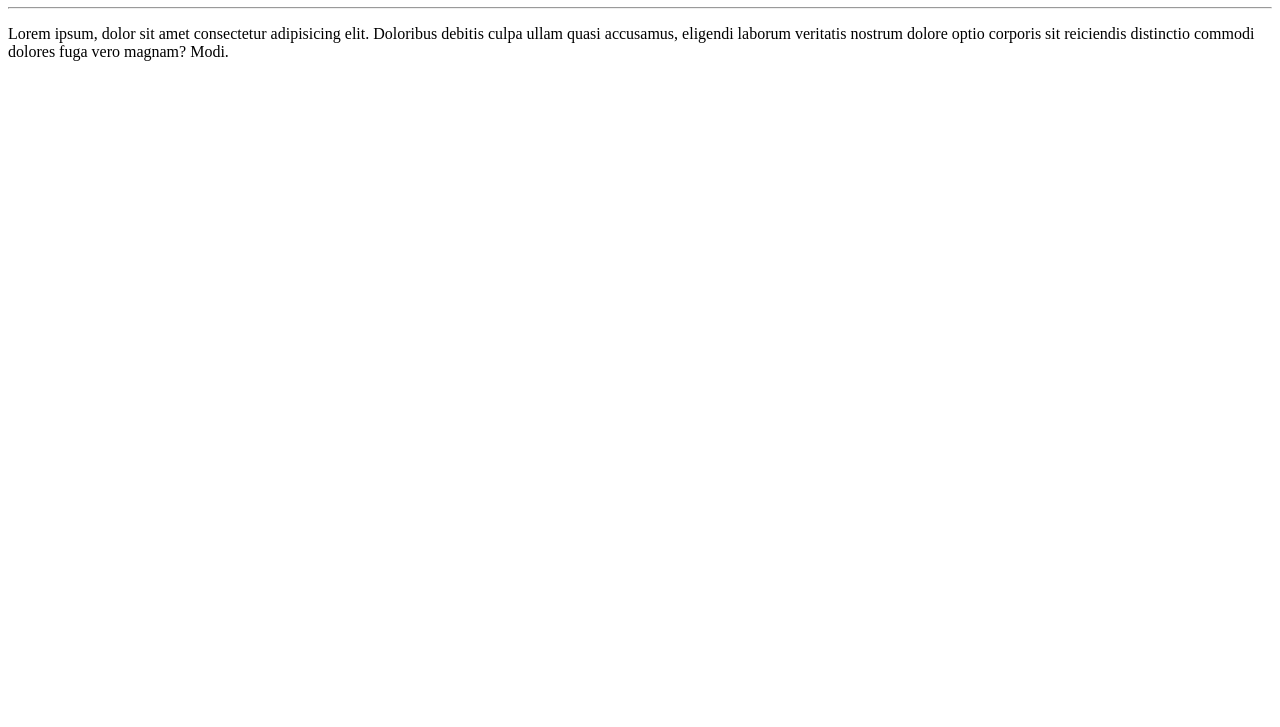
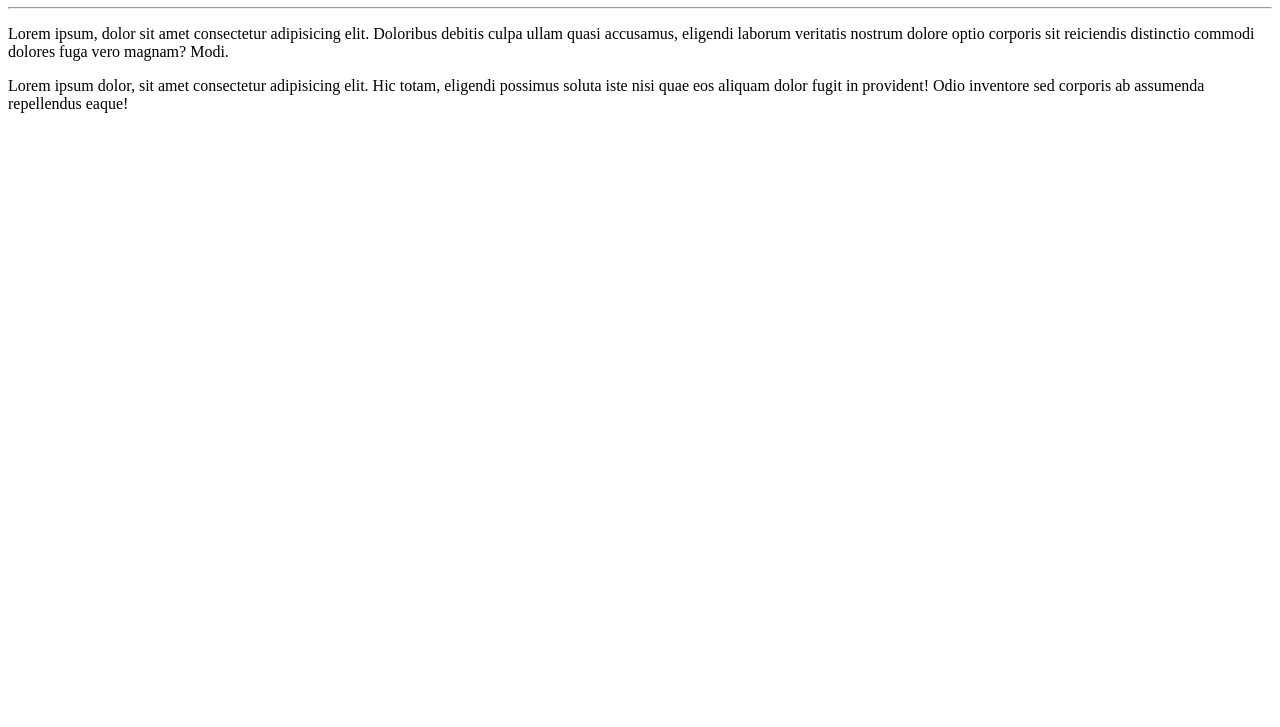
Before and after one commit to pedrohaffonso/ola-mundo, a plain HTML site: page site_exemplo/index.html in a window 1280 px wide. Shown: the part 73-800 px from the top of the page. Drawn offline with Linux system fonts and the light colour scheme.

Commit message:
adicionei um paragráfo

```diff
--- a/site_exemplo/index.html
+++ b/site_exemplo/index.html
@@ -11,5 +11,6 @@
     </h1>
     <hr>
     <p>Lorem ipsum, dolor sit amet consectetur adipisicing elit. Doloribus debitis culpa ullam quasi accusamus, eligendi laborum veritatis nostrum dolore optio corporis sit reiciendis distinctio commodi dolores fuga vero magnam? Modi.</p>
+    <p>Lorem ipsum dolor, sit amet consectetur adipisicing elit. Hic totam, eligendi possimus soluta iste nisi quae eos aliquam dolor fugit in provident! Odio inventore sed corporis ab assumenda repellendus eaque!</p>
 </body>
 </html>
```
